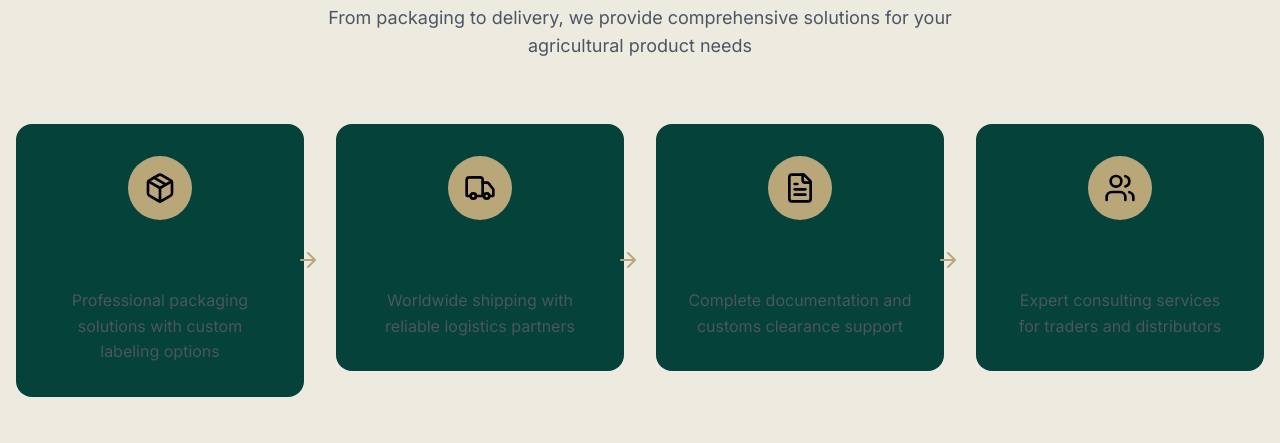
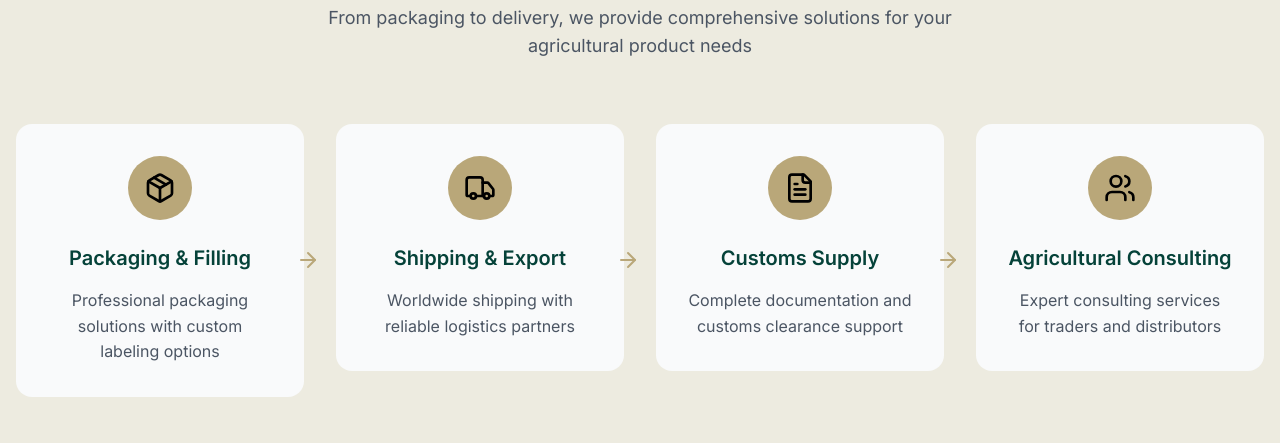
Before and after one commit to RamaTay/alshmaly, a React (Vite) app: page / in a window 1280 px wide. Shown: the part 2000-2443 px from the top of the page. Built offline with nearby package versions, Linux system fonts and the light colour scheme; no server answers; the database is empty.

Commit message:
Updated ServicesSection.tsx

```diff
--- a/src/components/Home/ServicesSection.tsx
+++ b/src/components/Home/ServicesSection.tsx
@@ -40,7 +40,7 @@ const ServicesSection = () => {
         <div className="grid grid-cols-1 md:grid-cols-2 lg:grid-cols-4 gap-8">
           {services.map((service, index) => (
             <div key={index} className="group relative">
-              <div className="bg-[#054239] rounded-2xl p-8 text-center hover:bg-[#edebe0] transition-all duration-500 group-hover:shadow-xl">
+              <div className="bg-gray-50 rounded-2xl p-8 text-center hover:bg-[#054239] transition-all duration-500 group-hover:shadow-xl">
                 <div className="w-16 h-16 bg-[#b9a779] rounded-full flex items-center justify-center mx-auto mb-6 group-hover:bg-white group-hover:text-[#054239] transition-all duration-300">
                   <service.icon size={32} />
                 </div>
```
